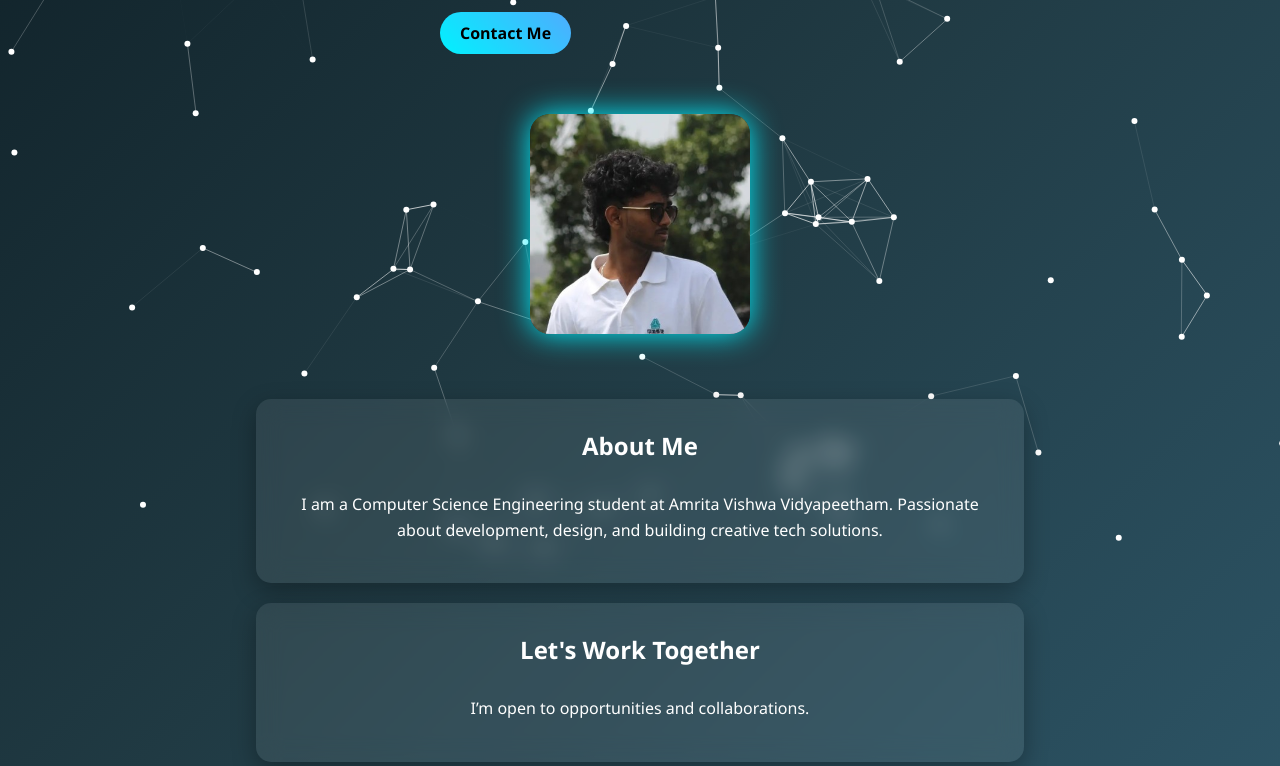
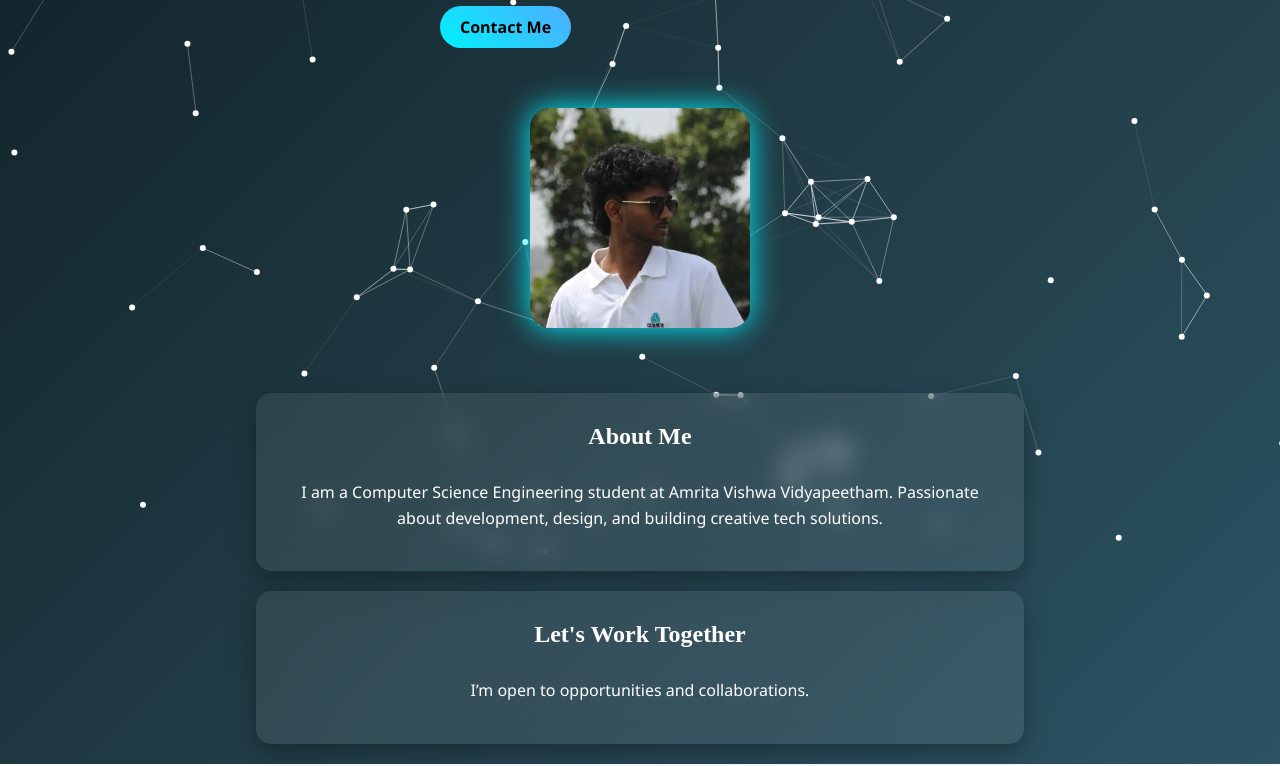
Before and after one commit to anugxahh/portfolio-website, a plain HTML site: page index.html in a window 1280 px wide. Shown: the part 247-1013 px from the top of the page. Drawn offline with nearby package versions, Linux system fonts and the light colour scheme.

Commit message:
Restore and update style.css with new styles

```diff
--- a/style.css
+++ b/style.css
@@ -236,3 +236,6 @@ footer {
     margin-bottom: 20px;
     text-align: center;
 }
+h2 {
+    font-family: "Times New Roman", Times, serif;
+}
```
